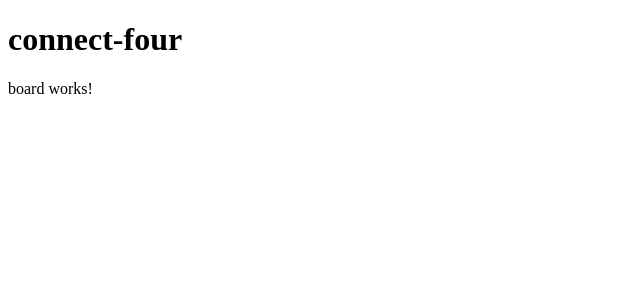
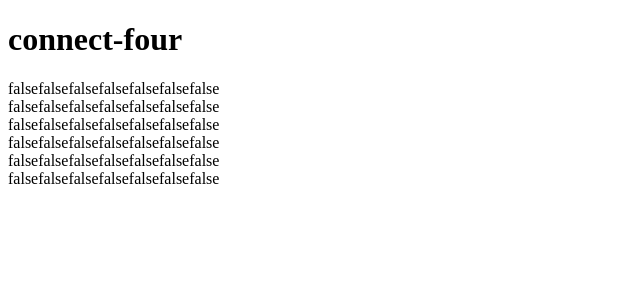
Before and after one commit to ForrestWeiswolf/connect-more, an Angular app: page / in a window 1280 px wide. Shown: the top 300 px of the page, without its empty margins (0-640 px from the left). Built offline with nearby package versions, Linux system fonts and the light colour scheme.

Commit message:
Display a 2d array in the board class

```diff
--- a/src/app/board/board.component.html
+++ b/src/app/board/board.component.html
@@ -1 +1,9 @@
-<p>board works!</p>
+<section>
+  @for (row of board; track $index) {
+    <div class="row">
+      @for (cell of row; track $index) {
+        <span>{{cell}}</span>
+      }
+    </div>
+  }
+</section>
--- a/src/app/board/board.component.ts
+++ b/src/app/board/board.component.ts
@@ -1,4 +1,16 @@
 import { Component } from '@angular/core';
+
+function create2dArray<T>(x: number, y: number, fill: T): T[][] {
+  const result: T[][] = []
+  for (let i = 0; i < x; i++) {
+    result[i] = []
+    for (let j = 0; j < y; j++) {
+      result[i][j] = fill
+    }
+  }
+
+  return result
+}
 
 @Component({
   selector: 'app-board',
@@ -7,5 +19,5 @@ import { Component } from '@angular/core';
   styleUrl: './board.component.css'
 })
 export class BoardComponent {
-
+  board = create2dArray(6, 7, false)
 }
```
Also changed, not shown: 1 other file (tests, documents, lock files or other folders).
